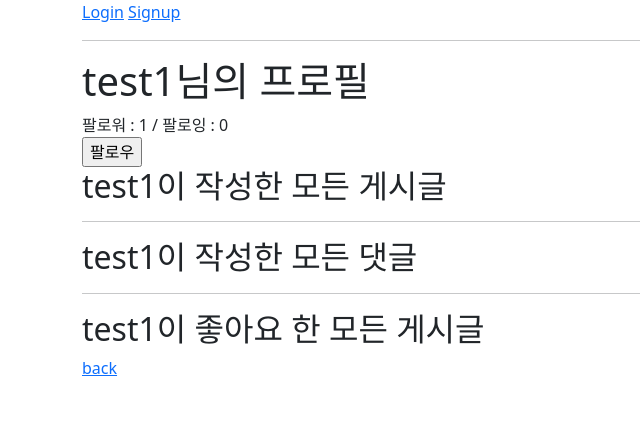
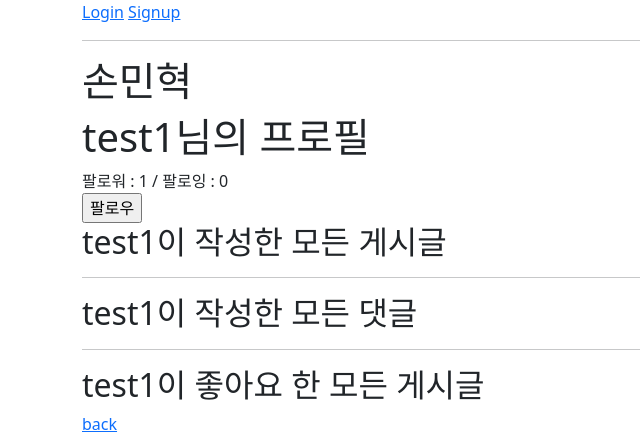
Before and after one commit to blosson/DAVIDSON, a Django app: page /accounts/profile/test1/ in a window 1280 px wide. Shown: the top 434 px of the page, without its empty margins (0-640 px from the left). Run offline with Django 3.2, Linux system fonts and the light colour scheme; data comes from the database, SQL or seed files in the repository; data that the repository does not hold is empty; parts of the project's set-up code (start-up, migrations or seed data) failed here and were passed over.

Commit message:
손민혁

```diff
--- a/accounts/templates/accounts/profile.html
+++ b/accounts/templates/accounts/profile.html
@@ -1,6 +1,7 @@
 {% extends 'base.html' %}
 
 {% block content %}
+  <h1>손민혁</h1>
   <h1>{{ person.username }}님의 프로필</h1>
   <div>
     팔로워 : <span id='followers-count'>{{ person.followers.all|length }}</span> /
```
